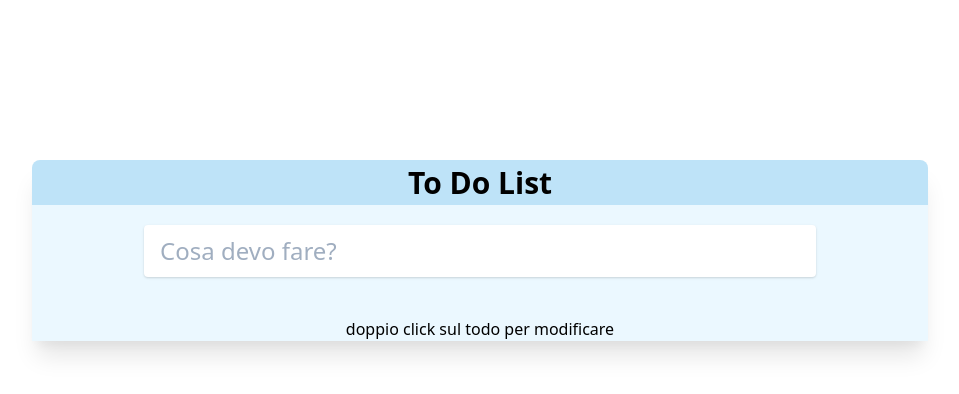
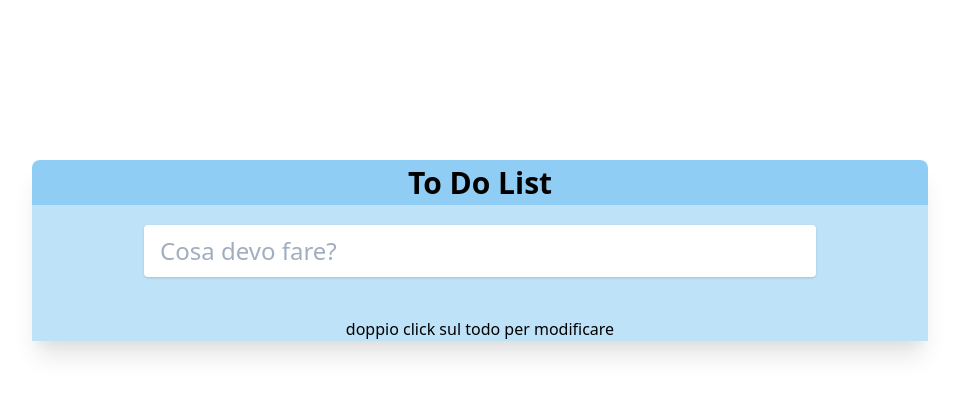
Before and after one commit to zaronc/alpinejs4GiunecoTech, a plain HTML site: page index.html in a window 1280 px wide. Shown: the whole page, without its empty margins (160-1119 px from the left). Drawn offline with nearby package versions, Linux system fonts and the light colour scheme.

Commit message:
fix ui pt 2

```diff
--- a/index.html
+++ b/index.html
@@ -43,10 +43,10 @@
 
     <div class="max-w-4xl mx-auto my-40 rounded-lg shadow-xl">
 
-        <div class="text-3xl mx-auto rounded-t-lg font-bold text-center bg-blue-200">
+        <div class="text-3xl mx-auto rounded-t-lg font-bold text-center bg-blue-300">
             To Do List
         </div>
-        <div x-data="toDoList()" class="text-center pt-5 bg-blue-100">
+        <div x-data="toDoList()" class="text-center pt-5 bg-blue-200">
             <div class="max-w-2xl mx-auto mb-10">
                 <input type="text" x-model="newTodo" placeholder="Cosa devo fare?" class="text-2xl mx-auto px-4 py-2 rounded shadow text-lg min-w-full" @keydown.enter="addToDo">
             </div>
@@ -81,7 +81,6 @@
                         <span x-text="numberOfToDosCompleted()"></span> / <span x-text="toDoCount()"></span> todo completati
                     </div>
                     <div class="w-1/2 text-center">
-
                         <button
                             class="bg-blue-500 hover:bg-blue-700 text-white font-bold px-2 rounded-full"
                             x-show="countIncomplete() < todos.length"
@@ -90,7 +89,6 @@
                             Rimuovi completati
                         </button>
                     </div>
-
                 </div>
             </div>
             <div>
--- a/scripts/cust-js.js
+++ b/scripts/cust-js.js
@@ -11,7 +11,7 @@ function dropdown() {
 
 function toDoList() {
     return {
-        newTodo: "", // il todo che si sta inserendo
+        newTodo: "", // il testo del todo che si sta inserendo
         todos: [], // la lista dei todo aggiunti
         addToDo() {
             this.todos.push({
```
Lines whose indentation alone changed are shown as unchanged.
